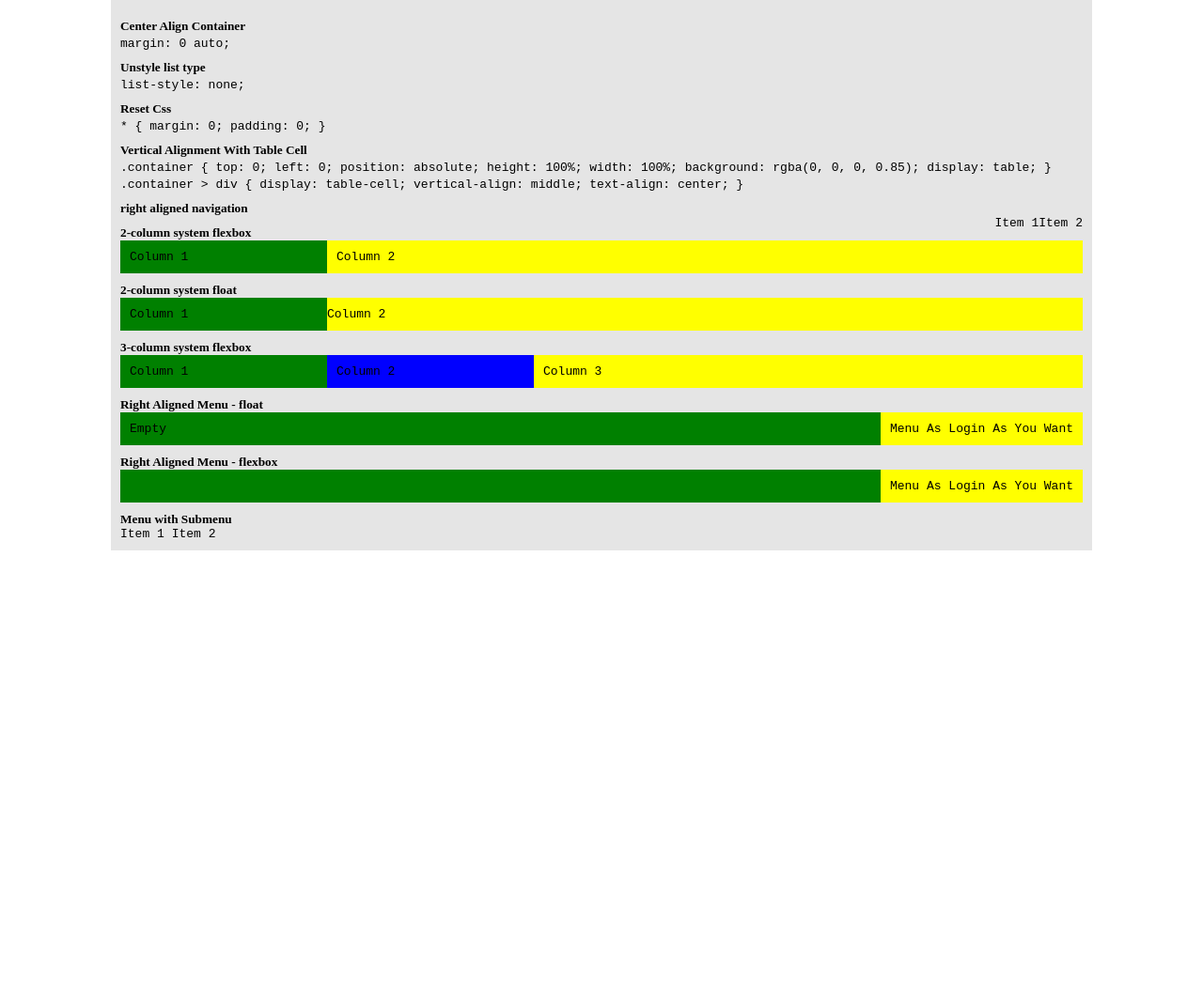
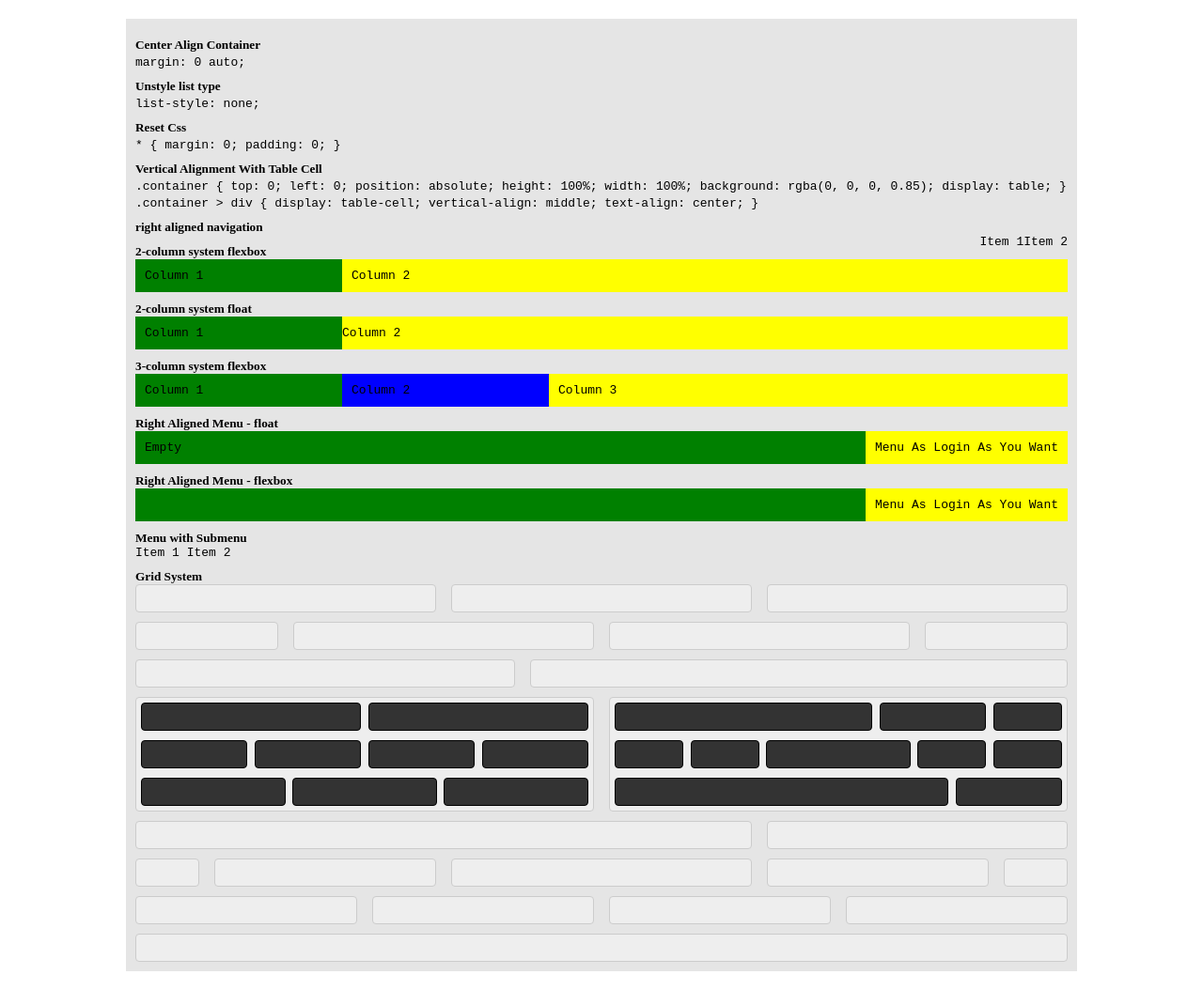
Before and after one commit to bpnetguy/test, a plain HTML site: page index.html in a window 1280 px wide. Shown: the whole page at 94% size. Before the commit the page ends 800 px from the top, so only its background shows below. Drawn offline with Linux system fonts and the light colour scheme.

Commit message:
Update index.html

```diff
--- a/index.html
+++ b/index.html
@@ -148,6 +148,239 @@ list-style: none;
     </ul>
   </nav>
 </code>
+
+
+
+
+
+
+  	<style>
+	  /*------------------------------*\
+    Grid System
+\*------------------------------*/
+
+.row,
+.column {
+    box-sizing: border-box;
+}
+
+.row:before,
+.row:after {
+    content: " ";
+    display: table;
+}
+
+.row:after {
+    clear: both;
+}
+
+.column {
+    position: relative;
+    float: left;
+    display: block;
+}
+
+.column + .column {
+    margin-left: 1.6%;
+}
+
+.column-1 {
+    width: 6.86666666667%;
+}
+
+.column-2 {
+    width: 15.3333333333%;
+}
+
+.column-3 {
+    width: 23.8%;
+}
+
+.column-4 {
+    width: 32.2666666667%;
+}
+
+.column-5 {
+    width: 40.7333333333%;
+}
+
+.column-6 {
+    width: 49.2%;
+}
+
+.column-7 {
+    width: 57.6666666667%;
+}
+
+.column-8 {
+    width: 66.1333333333%;
+}
+
+.column-9 {
+    width: 74.6%;
+}
+
+.column-10 {
+    width: 83.0666666667%;
+}
+
+.column-11 {
+    width: 91.5333333333%;
+}
+
+.column-12 {
+    width: 100%;
+    margin-left: 0;
+}
+
+@media only screen and (max-width: 550px) {
+    .column-1,
+    .column-2,
+    .column-3,
+    .column-4,
+    .column-5,
+    .column-6,
+    .column-7,
+    .column-8,
+    .column-9,
+    .column-10,
+    .column-11,
+    .column-12 {
+        float: none;
+        width: auto;
+    }
+
+    .column + .column {
+        margin-left: 0;
+    }
+}
+
+/*------------------------------*\
+    Styling
+\*------------------------------*/
+
+body {
+    padding: 20px;
+}
+
+.column {
+    background: #eee;
+    border: 1px solid #ccc;
+    border-radius: 4px;
+    color: #777;
+    padding: 5px;
+    min-height: 30px;
+    text-align: center;
+}
+
+.row {
+    margin-bottom: 10px;
+}
+
+.row:last-child {
+    margin-bottom: 0;
+}
+
+.column .column {
+    color: #eee;
+    background: #333;
+    border-color: #000;
+}
+
+.p {
+  font-size: 14px;
+  text-align: center;
+  padding-top: 100px;
+}
+
+@media only screen and (max-width: 550px) {
+    .row {
+        margin-bottom: 0;
+    }
+    .column {
+        margin-bottom: 10px;
+    }
+    .row:last-child .column:last-child {
+        margin-bottom: 0;
+    }
+}
+	  </style>
+<h5>Grid System</h5>
+<code>
+<div class="row">
+    <div class="column column-4"></div>
+    <div class="column column-4"></div>
+    <div class="column column-4"></div>
+</div>
+<div class="row">
+    <div class="column column-2"></div>
+    <div class="column column-4"></div>
+    <div class="column column-4"></div>
+    <div class="column column-2"></div>
+</div>
+<div class="row">
+    <div class="column column-5"></div>
+    <div class="column column-7"></div>
+</div>
+<div class="row">
+    <div class="column column-6">
+        <div class="row">
+            <div class="column column-6"></div>
+            <div class="column column-6"></div>
+        </div>
+        <div class="row">
+            <div class="column column-3"></div>
+            <div class="column column-3"></div>
+            <div class="column column-3"></div>
+            <div class="column column-3"></div>
+        </div>
+        <div class="row">
+            <div class="column column-4"></div>
+            <div class="column column-4"></div>
+            <div class="column column-4"></div>
+        </div>
+    </div>
+    <div class="column column-6">
+        <div class="row">
+            <div class="column column-7"></div>
+            <div class="column column-3"></div>
+            <div class="column column-2"></div>
+        </div>
+        <div class="row">
+            <div class="column column-2"></div>
+            <div class="column column-2"></div>
+            <div class="column column-4"></div>
+            <div class="column column-2"></div>
+            <div class="column column-2"></div>
+        </div>
+        <div class="row">
+            <div class="column column-9"></div>
+            <div class="column column-3"></div>
+        </div>
+    </div>
+</div>
+<div class="row">
+    <div class="column column-8"></div>
+    <div class="column column-4"></div>
+</div>
+<div class="row">
+    <div class="column column-1"></div>
+    <div class="column column-3"></div>
+    <div class="column column-4"></div>
+    <div class="column column-3"></div>
+    <div class="column column-1"></div>
+</div>
+<div class="row">
+    <div class="column column-3"></div>
+    <div class="column column-3"></div>
+    <div class="column column-3"></div>
+    <div class="column column-3"></div>
+</div>
+<div class="row">
+    <div class="column column-12"></div>
+</div>
+
+</code>
 </div>
 
 
```
